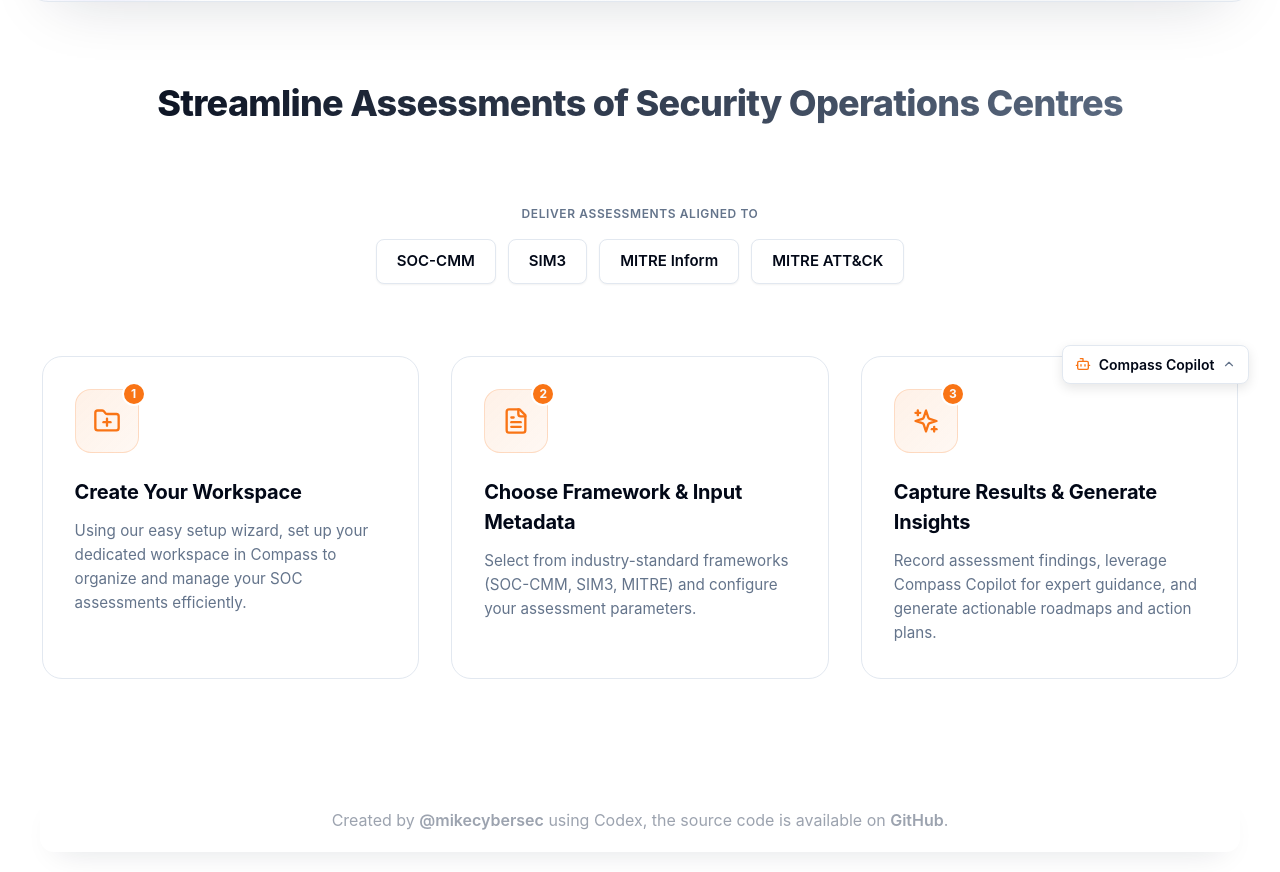
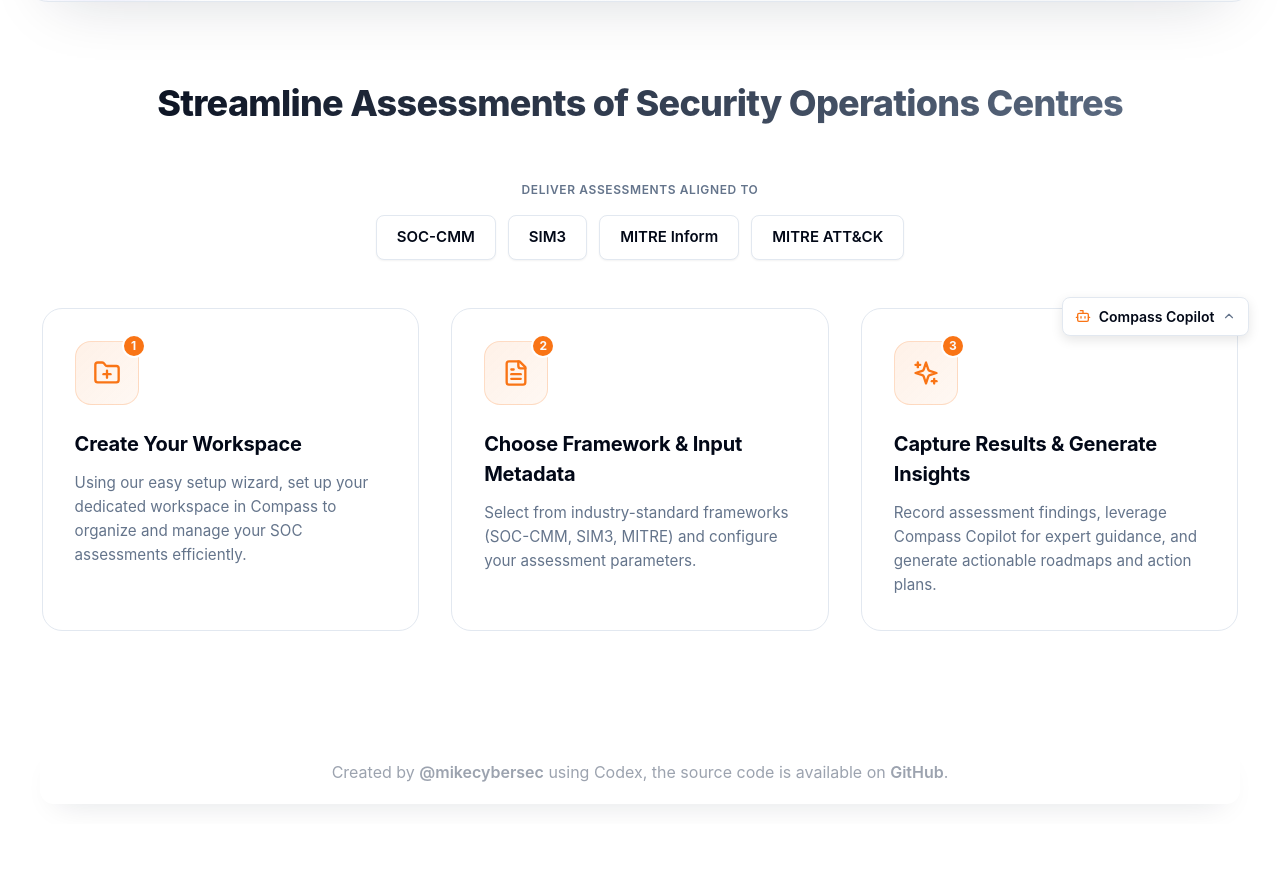
Before and after one commit to mikecybersec/SOC-Compass, a React (Vite) app in the folder soc-improvement-app/: page / in a window 1280 px wide. Shown: the part 420-1292 px from the top of the page. After the commit the page ends 1244 px from the top, so only its background shows below. Built offline with nearby package versions, Linux system fonts and the light colour scheme.

Commit message:
Reduce gap spacing in label styling within index.css for improved layout consistency

```diff
--- a/soc-improvement-app/src/index.css
+++ b/soc-improvement-app/src/index.css
@@ -1741,7 +1741,7 @@ label {
   max-width: 1200px;
   display: flex;
   flex-direction: column;
-  gap: 3rem;
+  gap: 1.5rem;
 }
 
 .streamline-container .assessment-frameworks-section {
```
